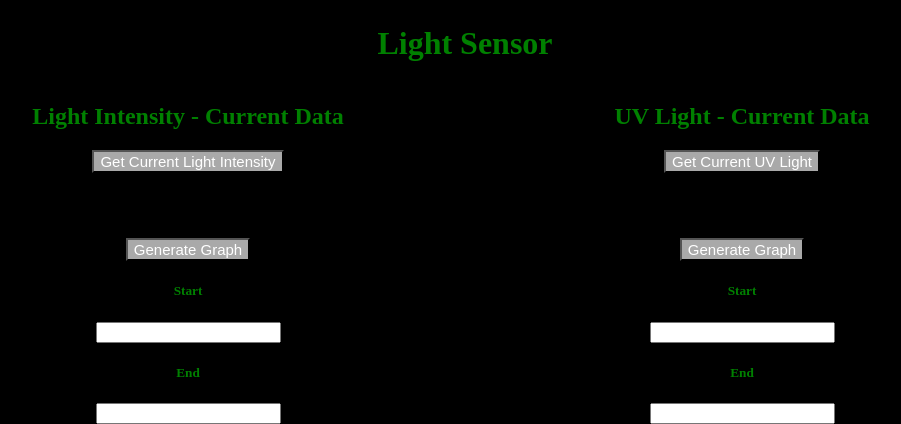
After one commit to Bosa100/project_green, a Flask app: page /demo/light/1/1 in a window 1280 px wide. The commit adds this page. Shown: the top 424 px of the page, without its empty margins (175-1076 px from the left). Run offline with Flask 2, Linux system fonts and the light colour scheme; some libraries are stand-ins or nearby versions.

Commit message:
added light intensity code

```diff
--- a/Website/app.py
+++ b/Website/app.py
@@ -39,11 +39,18 @@ def getJson(ip, kind, num):
         data = data_dict["humidity"][0]
         sql = "INSERT INTO Humidity (ID, Humidity, DATE) VALUES (?, ?, ?)"
         values = (num, data, date)
-    else:
+    elif kind == 'm':
         data = data_dict["moisture"][0]
         sql = "INSERT INTO Moisture (ID, Moisture, Date) VALUES (?, ?, ?)"
         values = (num, data, date)
-
+    elif kind == 'n':
+        data = data_dict["visible_light"][0]
+        sql = "INSERT INTO Light (ID, Light, DATE) VALUES (?, ?, ?)"
+        values = (num, data, date)
+    else:
+        data = data_dict["UV_light"][0]
+        sql = "INSERT INTO UV (ID, UVIndex, DATE) VALUES (?, ?, ?)"
+        values = (num, data, date)
 
     db = sqlite3.connect("/home/pi/project_green/Database/GreenhouseSensors")
     c = db.cursor()
@@ -72,6 +79,10 @@ def th_sensor(address, num):
     moisture = data_dict["moisture"]'''
     return render_template('th_sensor.html', ip = address, num = num)
 
+@app.route('/demo/light/<address>/<num>')
+def light(num, address):
+    return render_template('light_sensor.html', ip = address, num = num)
+
 def populate_ids(ids, start, end):
     num = start
     range_end = end - start + 1
@@ -92,10 +103,18 @@ def make_graph(which, start, end):
         name = "Humidity Data"
         ylabel = "Humidity"
         sql = "SELECT Humidity FROM Humidity WHERE rowid BETWEEN " + start + " AND " + end
-    else:
+    elif which == 'm':
         name = "Moisture Data"
         ylabel = "Moisture"
         sql = "SELECT Moisture FROM Moisture WHERE rowid BETWEEN " + start + " AND " + end
+    elif which == 'n':
+        name = "Light Intensity Data"
+        ylabel = "Light Intensity"
+        sql = "SELECT Light FROM Light WHERE rowid BETWEEN " + start + " AND " + end
+    else:
+        name = "UV Index"
+        ylabel = "UV Index"
+        sql = "SELECT UVIndex FROM UV WHERE rowid BETWEEN " + start + " AND " + end
 
 
     db = sqlite3.connect("/home/pi/project_green/Database/GreenhouseSensors")
--- a/Website/templates/demo_start.html
+++ b/Website/templates/demo_start.html
@@ -14,7 +14,10 @@
 				<a href="{{ url_for('moisture', num=4, address='10.0.192.54') }}"><button>Moisture</button></a>
 			<div class="section">
         			<a href="{{ url_for('moisture', num=5, address='10.0.192.49') }}"><button>Moisture</button></a>
-				<a href="{{ url_for('th_sensor', num=6, address='10.0.192.50') }}"><button>Temperature / Humidity</button></a>
+				<a href="{{ url_for('th_sensor', num=6, which='Temperature and Humidity', address='10.0.192.50', first='t', second='h') }}"><button>Temperature / Humidity</button></a>
+      			</div>
+			<div class="section">
+				<a href="{{ url_for('light', num=7, address='10.0.192.51') }}"><button>Light Intensity</button></a>
       			</div>
 		</div>
 	</body>
--- /dev/null
+++ b/Website/templates/light_sensor.html
@@ -0,0 +1,95 @@
+<html>
+	<head>
+		<link rel="stylesheet" type="text/css" href="{{ url_for('static', filename='css/temp-humi.css') }}" type="text/css" media="screen" charset="utf-8" />
+	</head>
+	<body>
+		<h1> Light Sensor </h1>
+		<div id="data-sect">
+			<div class="sect">
+				<h2> Light Intensity - Current Data </h2>
+				<button class="get_data" id="n">Get Current Light Intensity</button>
+				<div class="data" id="data-n"></div>
+				<div id="n-graph-sect">
+					<button class="generate" id="n"> Generate Graph </button>
+					<div class="change_range">
+						<div class="change-pos">
+							<h5>Start</h5>
+							<input id="n-start" type="text" name="start">
+						</div>
+						<div class="change-pos">
+							<h5>End</h5>
+							<input id="n-end" type="text" name="end">
+						</div>
+					</div>
+					<div class="graph" id="graph-n"><img width="500" height="500"></div>
+				</div>
+			</div>
+			<div class="sect">
+				<h2> UV Light - Current Data </h2>
+				<button class="get_data" id="u">Get Current UV Light</button>
+				<div class="data" id="data-u"></div>
+				<div id="u-graph-sect">
+					<button class="generate" id="u"> Generate Graph </button>
+					<div class="change_range">
+						<div>
+							<h5>Start</h5>
+							<input id="u-start" type="text" name="start">
+						</div>
+						<div>
+							<h5>End</h5>
+							<input id="u-end" type="text" name="end">
+						</div>
+					</div>
+					<div class="graph" id="graph-u"><img src="" width="500" height="500" ></div>
+				</div>
+			</div>
+		</div>
+	</body>
+	<script src="https://ajax.googleapis.com/ajax/libs/jquery/1.9.1/jquery.min.js"></script>
+	<script type="text/javascript">
+		$(function() {
+			var type;
+			var url;
+			var num;
+			var ip;
+			var start;
+			var end;
+
+			$('.generate').bind('click', function() {
+				type = this.id;
+				start = $("#" + type + "-start").val();
+				end = $("#" + type + "-end").val();
+				url = "/make_graph/" + type + "/" + start + "/" + end;
+				$.ajax({
+					url: url,
+					type: "get",
+					success: function(response) {
+						$("#graph-" + type).html(response);
+					},
+					error: function(xhr) {
+						alert("error");
+					}
+				});
+
+			});
+
+
+			$('.get_data').bind('click', function() {
+				type = this.id;
+				ip = '{{ ip }}';
+				num = '{{ num }}';
+				url = "/getJson/" + ip + "/" + type + "/" + num;
+				$.ajax({
+					url: url,
+					type: "get",
+					success: function(response) {
+						$("#data-" + type).html(response);
+					},
+					error: function(xhr) {
+						alert("error");
+					}
+				});
+			});
+		});
+	</script>
+</html>
```
Also changed, not shown: Website/static/images/graphs/graph.png.
